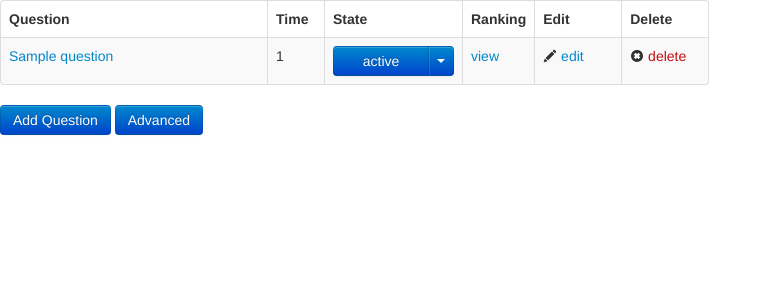
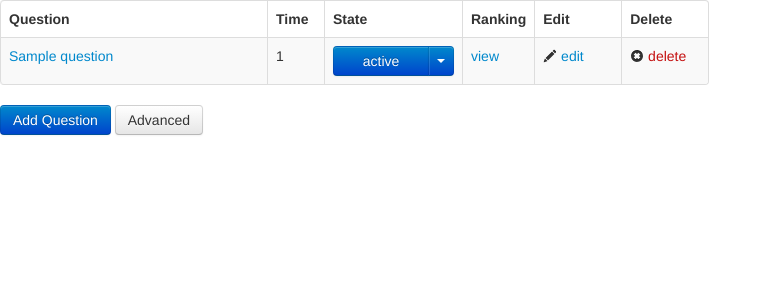
Before and after one commit to matthijsbos/SWE_2013_Groep2, a Flask app: template templates/question_list.html in a window 1280 px wide. Shown: the top 300 px of the page, without its empty margins (0-772 px from the left). Run offline with Flask 2, Linux system fonts and the light colour scheme; the visitor is signed in with stand-in values (Sample User, id 1); tables that the repository leaves empty hold one stand-in row (Sample ...); the template is opened without the code that fills it: most values are stand-ins (such as "Sample title", 1, 10 or a date in 2020); data that the repository does not hold is empty.

Commit message:
Advanced and Simple view

```diff
--- a/templates/question_list.html
+++ b/templates/question_list.html
@@ -103,10 +103,12 @@
 			$('.comment-field').hide();
 			$('.tags-field').hide();
 			$('.rating-field').hide();
+            $('#advanced').prop('value', 'Advanced');
 		} else {
 			$('.comment-field').show();
 			$('.tags-field').show();
 			$('.rating-field').show();
+            $('#advanced').prop('value', 'Simple');
 		}
 		advanced_visible = !advanced_visible;
     }
--- a/templates/question_list_tbl.html
+++ b/templates/question_list_tbl.html
@@ -71,6 +71,6 @@
         {% endfor %}
     </table>
 <input type="submit"id="addQ" value="Add Question" class="btn-primary btn" onclick=add_question() ></button>
-<input type="submit"id="advanced" value="Advanced" class="btn-primary btn" onclick=advanced() ></button>
+<input type="submit"id="advanced" value="Advanced" class="btn" onclick=advanced() ></button>
 <input style="display:none" type="submit"id="cancelQ" value="Cancel" class="btn" onclick=cancel_question() ></button>
 <div id="paginationbottom"/>
```
